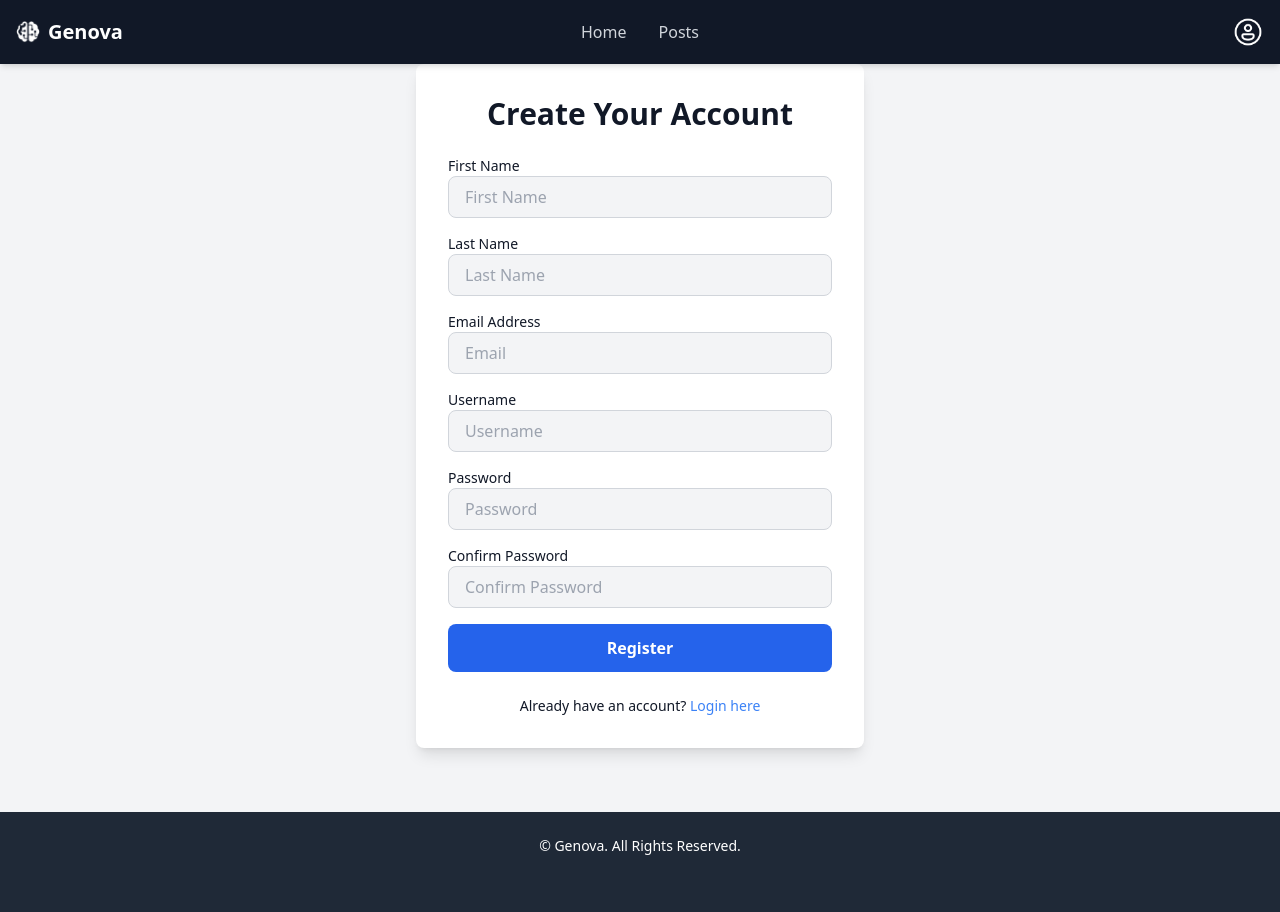
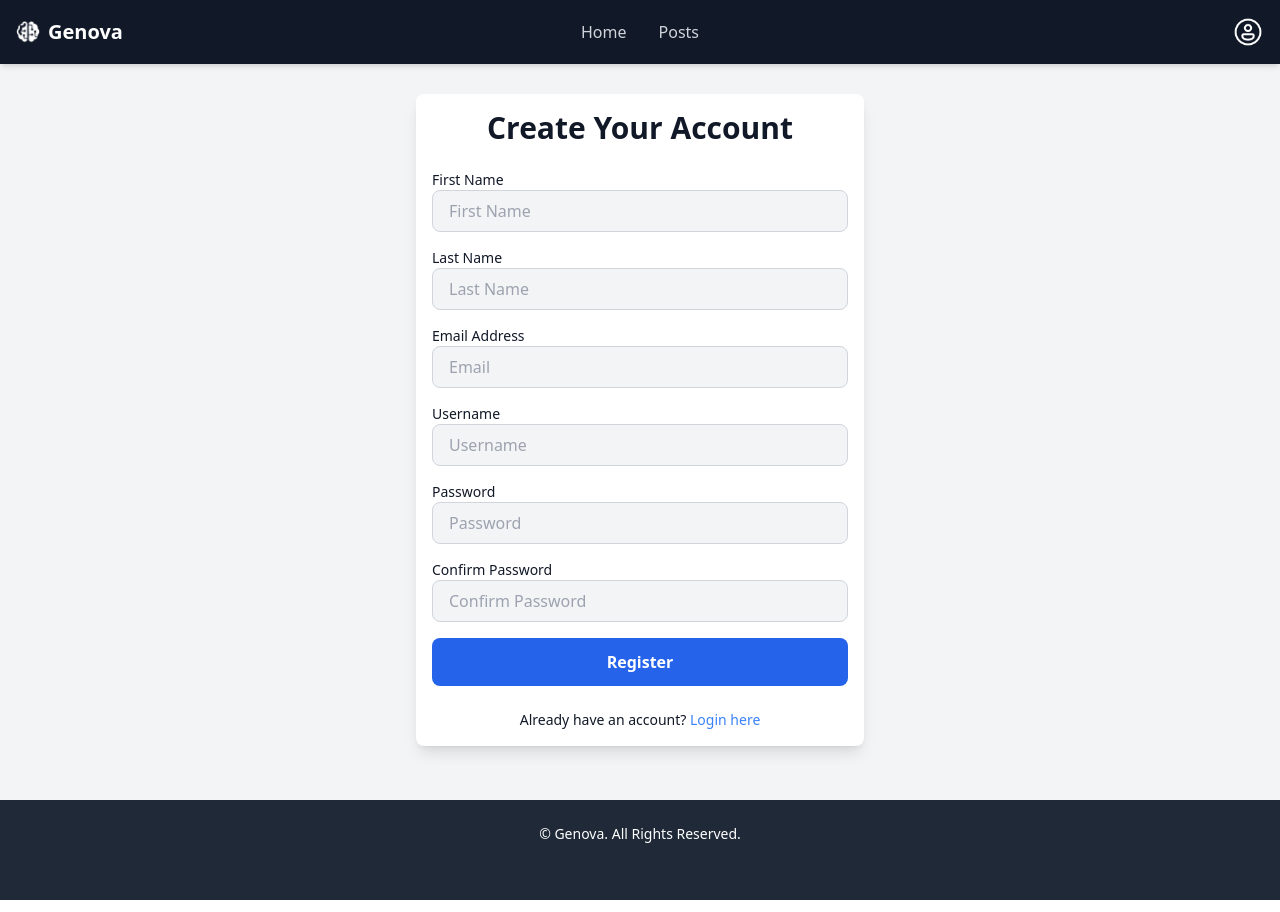
Before and after one commit to ErrachdiAmine/genova, a React (Vite) app in the folder genova-app/: page /Register in a window 1280 px wide. Built offline with nearby package versions, Linux system fonts and the light colour scheme.

Commit message:
customized login/signup pages styles

```diff
--- a/genova-app/src/components/NavBar.jsx
+++ b/genova-app/src/components/NavBar.jsx
@@ -32,7 +32,7 @@ const NavBar = () => {
 
   return (
     <nav className="fixed top-0 left-0 w-full bg-gray-900 shadow-md p-4 z-50">
-      <div className="container mx-auto flex items-center justify-between">
+      <div className="container mx-auto flex items-center justify-between aligned">
         {/* Logo Section */}
         <div className="flex items-center gap-2">
           <img src="genova-logo.png" alt="logo" className="w-6 h-6 object-cover" />
--- a/genova-app/src/pages/Login.jsx
+++ b/genova-app/src/pages/Login.jsx
@@ -62,8 +62,8 @@ const Login = () => {
   console.log(validToken);
 
   return (
-    <div className="min-h-screen flex items-center justify-center bg-gray-100 dark:bg-gray-900 pt-16">
-      <div className="bg-white dark:bg-gray-800 p-8 rounded-lg shadow-lg w-full max-w-md">
+    <div className="min-h-screen flex items-center justify-center bg-gray-100 dark:bg-gray-900 pt-16 p-6">
+      <div className="bg-white dark:bg-gray-800 p-4 rounded-lg shadow-lg w-full max-w-md">
         {isLoadingUser ? (
           <div><LoadingScreen /></div>
         ) : currentUser ? (
--- a/genova-app/src/pages/Signup.jsx
+++ b/genova-app/src/pages/Signup.jsx
@@ -42,8 +42,8 @@ const Signup = () => {
   };
 
   return (
-    <div className="min-h-screen flex items-center justify-center bg-gray-100 dark:bg-gray-900 text-gray-900 dark:text-white p-6">
-      <div className="bg-white dark:bg-gray-800 p-8 rounded-lg shadow-lg m-10 w-full max-w-md">
+    <div className="min-h-screen flex items-center justify-center bg-gray-100 dark:bg-gray-900 text-gray-900 dark:text-white pt-16 p-6">
+      <div className="bg-white dark:bg-gray-800 p-4 rounded-lg shadow-lg w-full max-w-md">
         <h2 className="text-3xl font-bold text-center mb-6">Create Your Account</h2>
 
         <form onSubmit={handleSubmit} className="space-y-4">
```
